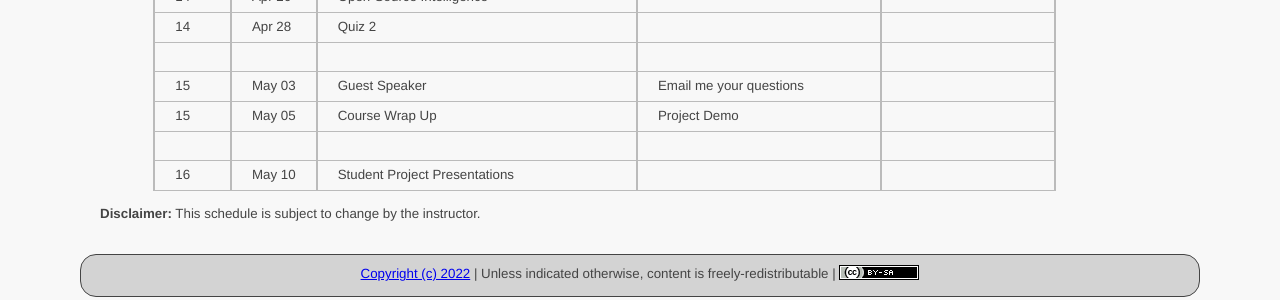
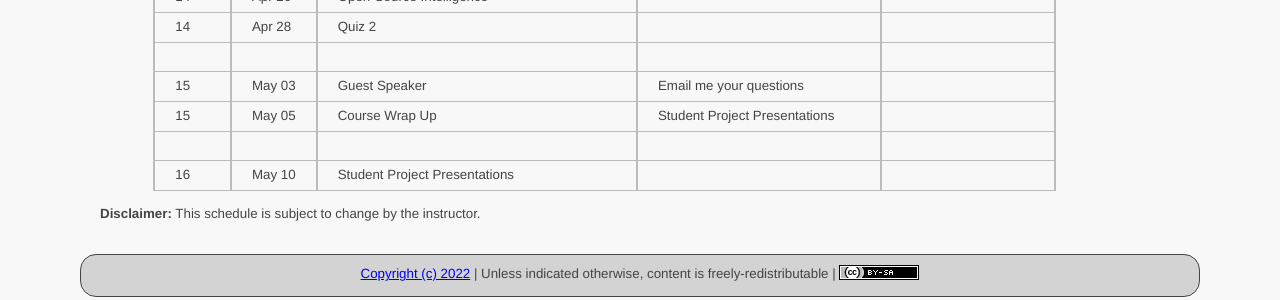
Before and after one commit to ycpcs/cs335-spring2022, a Jekyll site: the page built from schedule/index.md, in a window 1280 px wide. Shown: the part 1320-1620 px from the top of the page. Built offline with Jekyll 4.4.1, drawn with Linux system fonts in a browser that asks for light colours.

Commit message:
update schedule

```diff
--- a/schedule/index.md
+++ b/schedule/index.md
@@ -51,7 +51,7 @@
 > 14 | Apr 28 | Quiz 2 | |
 > | | | |
 > 15 | May 03 | Guest Speaker | Email me your questions |
-> 15 | May 05 | Course Wrap Up | Project Demo |
+> 15 | May 05 | Course Wrap Up | Student Project Presentations |
 > | | | |
 > 16 | May 10 | Student Project Presentations
 
```
